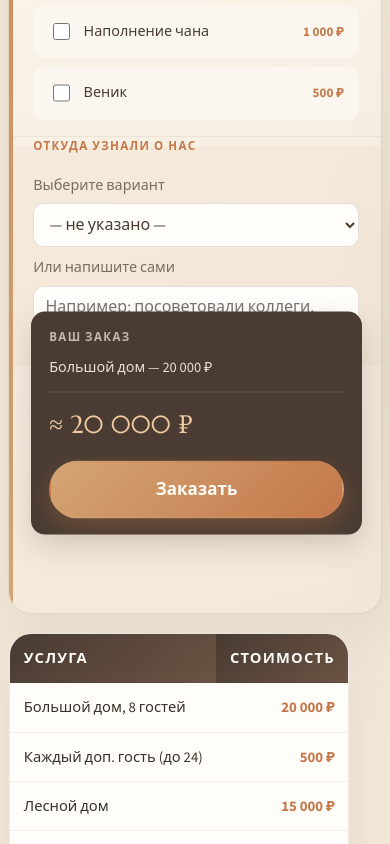
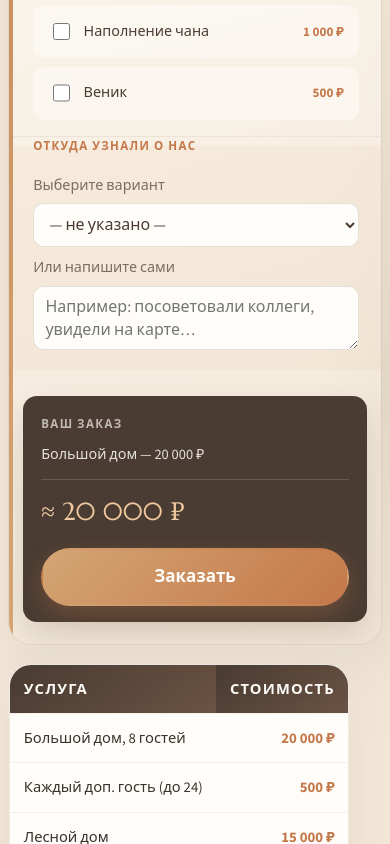
Before and after one commit to korschenruh/korschenruh, a plain HTML site: page index.html in a window 390 px wide. Shown: the part 7984-8828 px from the top of the page. Drawn offline with nearby package versions, Linux system fonts and the light colour scheme.

Commit message:
Mobile: separate calc summary from description

```diff
--- a/styles.css
+++ b/styles.css
@@ -2473,9 +2473,16 @@ a {
   }
 
   .calc__summary {
-    position: sticky;
-    bottom: 4.9rem;
-    z-index: 4;
+    position: static;
+    margin: 1.25rem 0.85rem 1.35rem;
+    padding-top: 1.15rem;
+    border-top: 1px solid rgba(107, 83, 68, 0.12);
+    box-shadow: 0 14px 32px rgba(74, 60, 50, 0.16);
+  }
+
+  .calc__group--source {
+    padding-bottom: 1.25rem;
+    margin-bottom: 0.35rem;
   }
 
   .mobile-dock {
```
